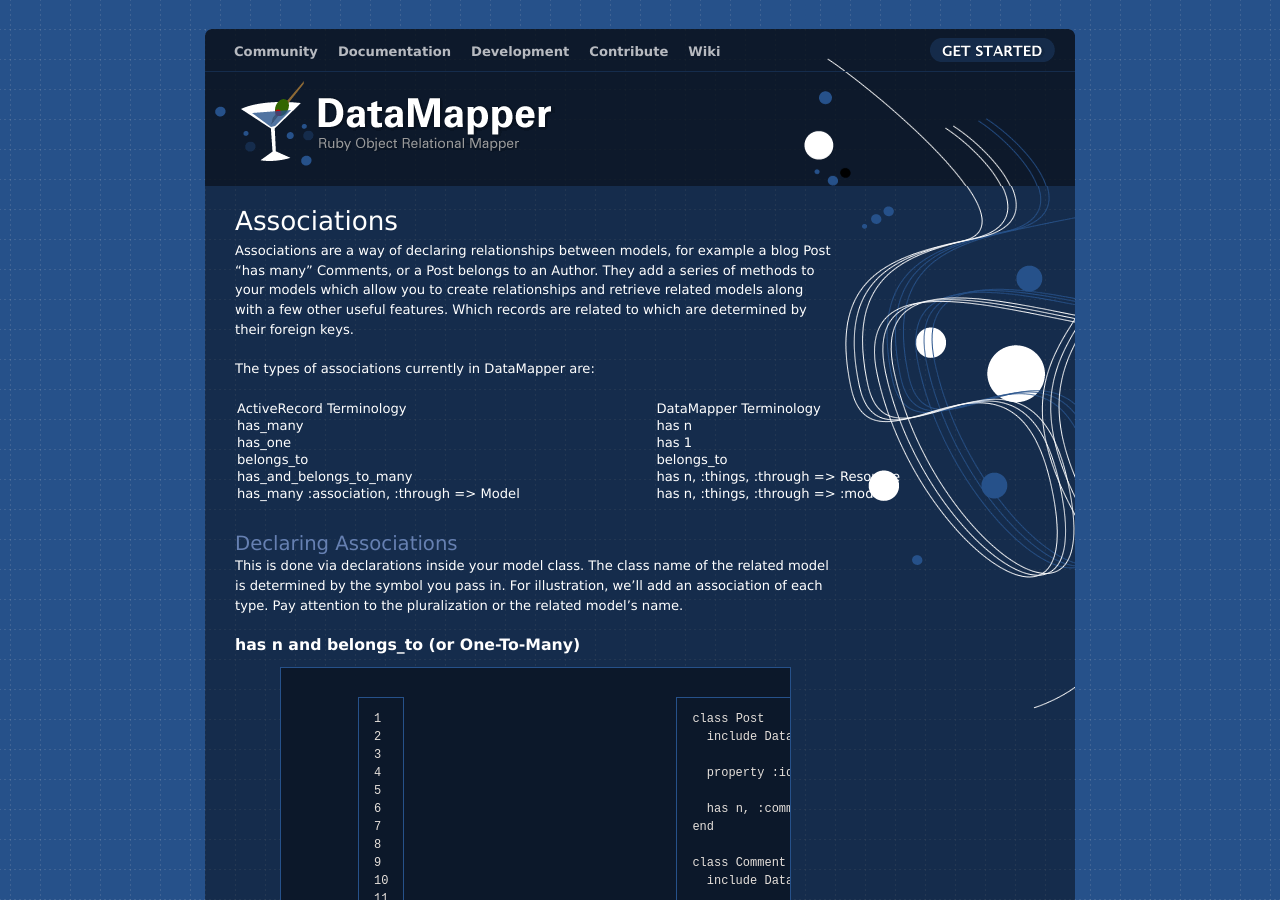
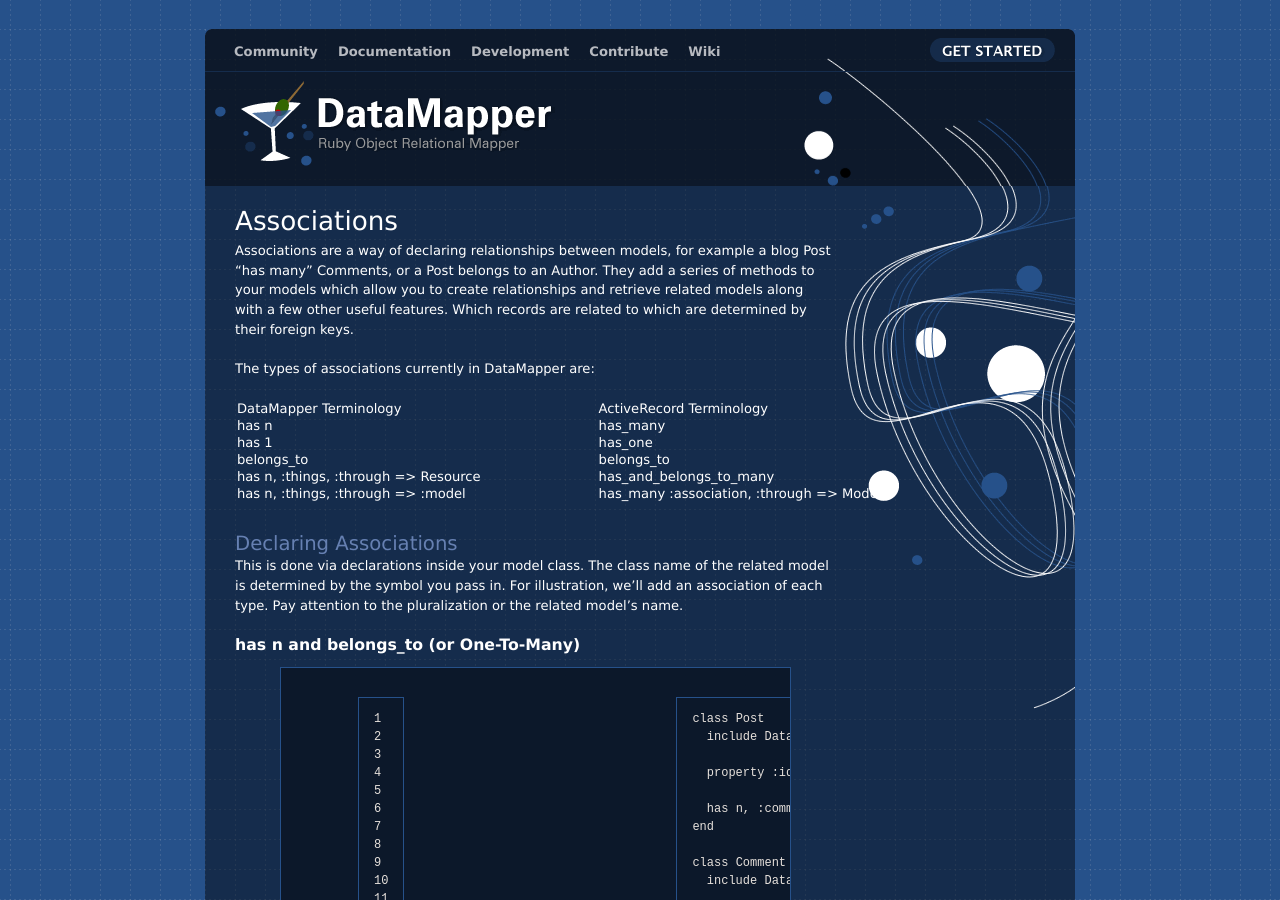
Before and after one commit to datamapper/datamapper.github.com, a Jekyll site: the page built from docs/associations.md, in a window 1280 px wide and 900 px high. Built offline with Jekyll 4.4.1, drawn with Linux system fonts in a browser that asks for light colours; Markdown is read by kramdown in place of the engine named in the settings.

```diff
--- a/docs/associations.md
+++ b/docs/associations.md
@@ -19,30 +19,30 @@ The types of associations currently in DataMapper are:
 <table summary="Associations">
   <thead>
     <tr>
+      <td>DataMapper Terminology</td>
       <td>ActiveRecord Terminology</td>
-      <td>DataMapper Terminology</td>
     </tr>
   </thead>
   <tbody>
     <tr>
+      <td>has n</td>
       <td>has_many</td>
-      <td>has n</td>
     </tr>
     <tr>
+      <td>has 1</td>
       <td>has_one</td>
-      <td>has 1</td>
     </tr>
     <tr>
       <td>belongs_to</td>
       <td>belongs_to</td>
     </tr>
     <tr>
+      <td>has n, :things, :through => Resource</td>
       <td>has_and_belongs_to_many</td>
-      <td>has n, :things, :through => Resource</td>
     </tr>
     <tr>
+      <td>has n, :things, :through => :model</td>
       <td>has_many :association, :through => Model</td>
-      <td>has n, :things, :through => :model</td>
     </tr>
   </tbody>
 </table>
```
